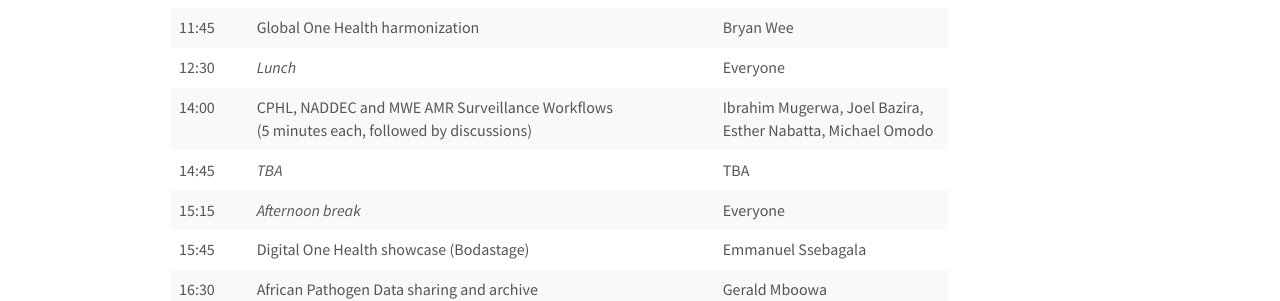
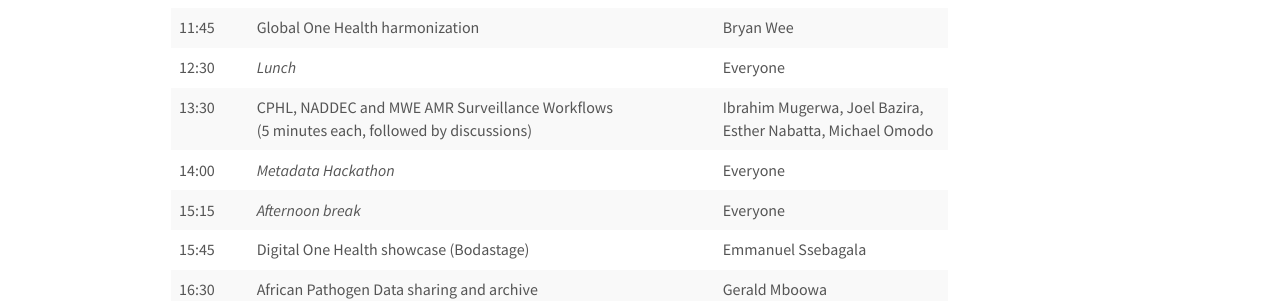
Before and after one commit to Digital-One-Health/digital-one-health.github.io, a Jekyll site: the page built from _pages/doh-workshop.md, in a window 1280 px wide and 900 px high, scrolled down 1133 px. Shown: the part 163-464 px from the top of the window. Built offline with Jekyll 4.4.1, drawn with Linux system fonts in a browser that asks for light colours; nearby versions of some CDN libraries; comment, search, counter and statistics services are not loaded.

Commit message:
Added hackathon

```diff
--- a/_pages/doh-workshop.md
+++ b/_pages/doh-workshop.md
@@ -72,8 +72,8 @@ This workshop will bring together [AMR](https://www.who.int/news-room/fact-sheet
     <tr> <td>11:00</td>  <td>Welcome and introductio to Digital One Health</td> <td>Adrian Muwonge</td></tr>
     <tr> <td>11:45</td>  <td>Global One Health harmonization</td> <td>Bryan Wee</td></tr>
     <tr> <td>12:30</td>  <td><i>Lunch</i></td> <td>Everyone</td></tr>
-    <tr> <td>14:00</td>  <td>CPHL, NADDEC and MWE AMR Surveillance Workflows<br>(5 minutes each, followed by discussions)</td> <td>Ibrahim Mugerwa, Joel Bazira, Esther Nabatta, Michael Omodo</td></tr>
-    <tr> <td>14:45</td>  <td><i>TBA</i></td> <td>TBA</td></tr>
+    <tr> <td>13:30</td>  <td>CPHL, NADDEC and MWE AMR Surveillance Workflows<br>(5 minutes each, followed by discussions)</td> <td>Ibrahim Mugerwa, Joel Bazira, Esther Nabatta, Michael Omodo</td></tr>
+    <tr> <td>14:00</td>  <td><i>Metadata Hackathon</i></td> <td>Everyone</td></tr>
     <tr> <td>15:15</td>  <td><i>Afternoon break</i></td> <td>Everyone</td></tr>
     <tr> <td>15:45</td>  <td>Digital One Health showcase (Bodastage)</td> <td>Emmanuel Ssebagala</td></tr>
     <tr> <td>16:30</td>  <td>African Pathogen Data sharing and archive</td> <td>Gerald Mboowa</td></tr>
```
